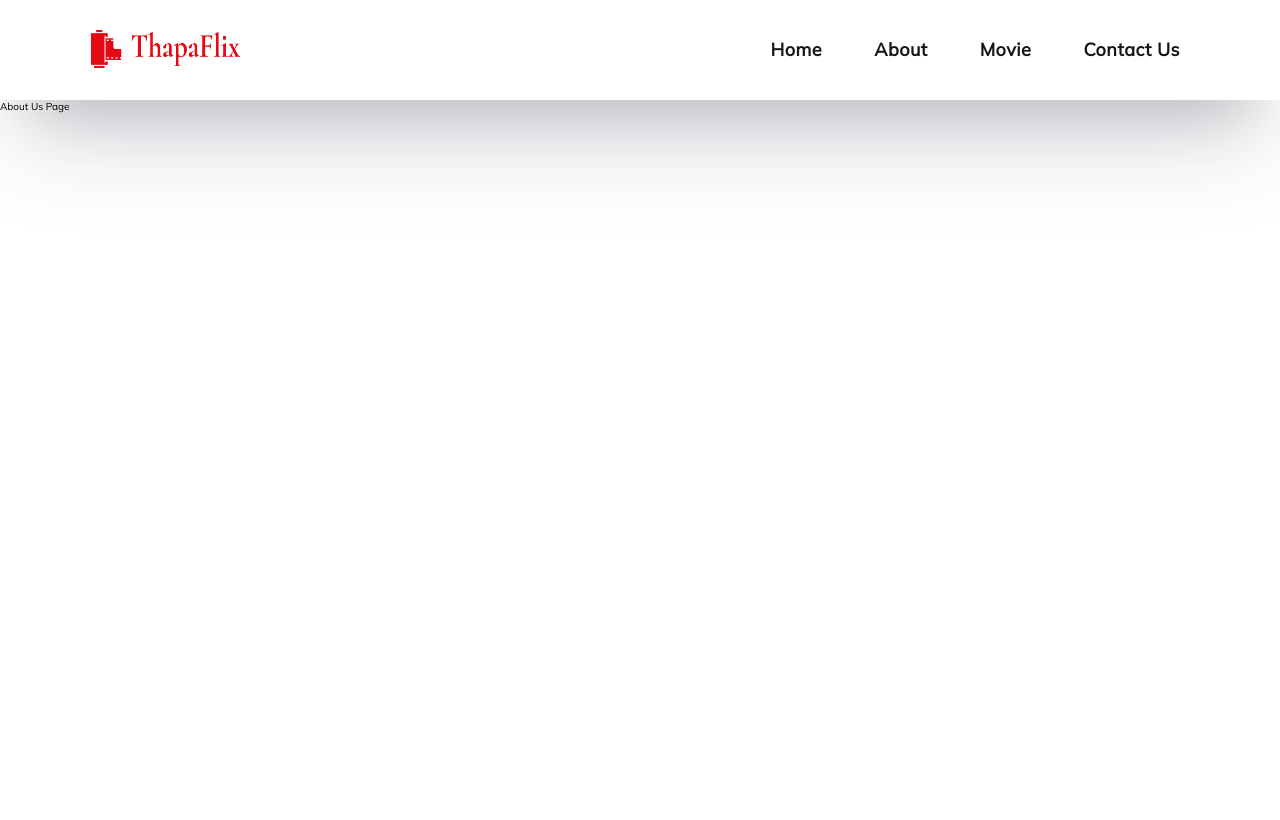
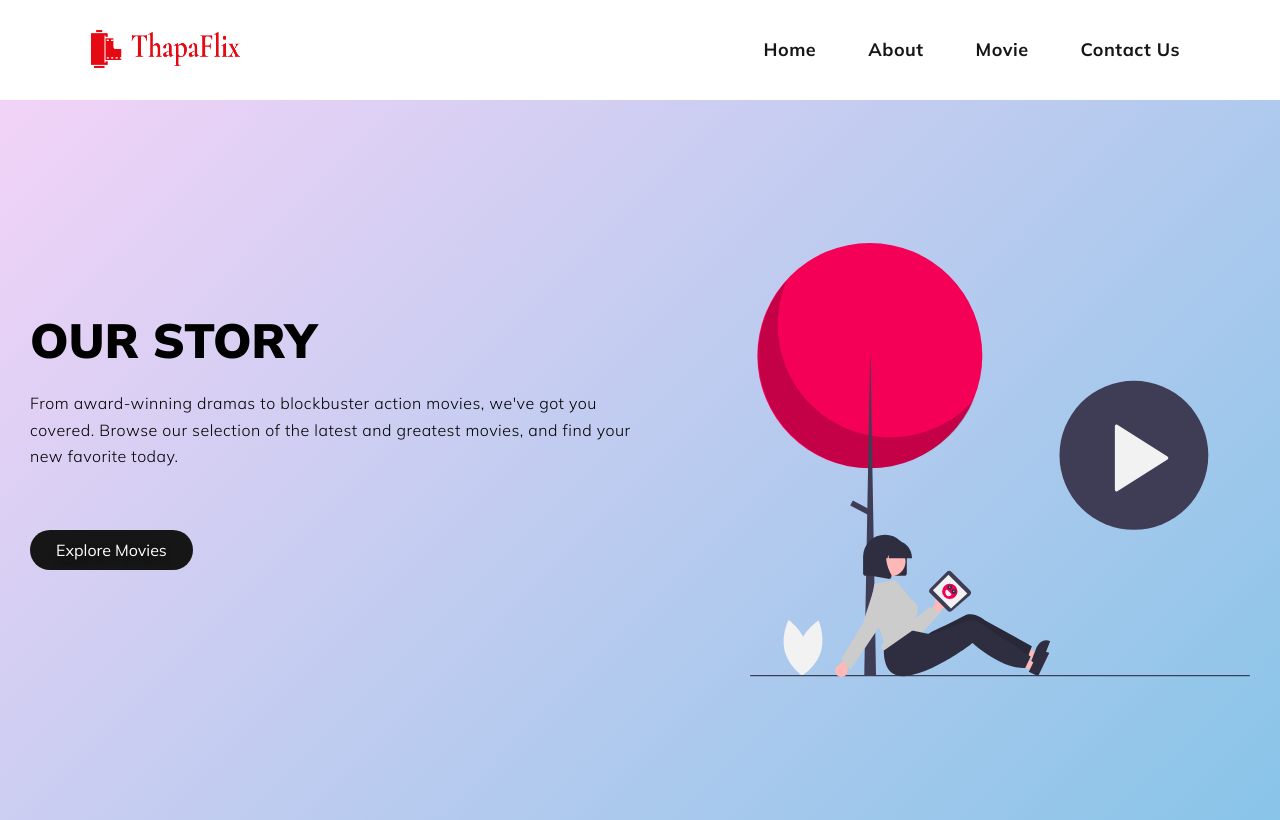
Before and after one commit to sushantskb/Next.Js_Tutorial, a Next.js app: page /about in a window 1280 px wide. Built offline with nearby package versions, Linux system fonts and the light colour scheme.

Commit message:
made the hero section as component and made abt pg

```diff
--- a/src/app/about/page.js
+++ b/src/app/about/page.js
@@ -1,10 +1,9 @@
+import Herosection from "../components/HeroSection"
 
-function Page() {
+function About() {
   return (
-    <div>
-      About Us Page
-    </div>
+    <Herosection title={"Our Story"} imageURL={"/about1.svg"} />
   )
 }
 
-export default Page
+export default About
--- a/src/app/components/HeroSection.js
+++ b/src/app/components/HeroSection.js
@@ -10,13 +10,13 @@ const mulish = Mulish({
   display: "swap",
 });
 
-const Herosection = () => {
+const Herosection = ({title, imageURL}) => {
   return (
     <main className={heroStyles.main_section}>
       <div className={styles.container}>
         <div className={styles.grid_two_section}>
           <div className={heroStyles.hero_content}>
-            <h1>LET&apos; WATCH MOVIE TOGETHER </h1>
+            <h1>{title}</h1>
             <p>
               From award-winning dramas to blockbuster action movies, we&apos;ve
               got you covered. Browse our selection of the latest and greatest
@@ -29,7 +29,7 @@ const Herosection = () => {
 
           <div className={heroStyles.hero_image}>
             <Image
-              src="/about1.svg"
+              src={imageURL}
               alt="watching netflix"
               width={500}
               height={500}
--- a/src/app/page.js
+++ b/src/app/page.js
@@ -3,7 +3,7 @@ import HeroSection from "./components/HeroSection";
 function Page() {
   return (
     <>
-      <HeroSection />
+      <HeroSection title={"LET\'S WATCH MOVIE TOGETHER"} imageURL={"/home.svg"} />
     </>
   );
 }
```
